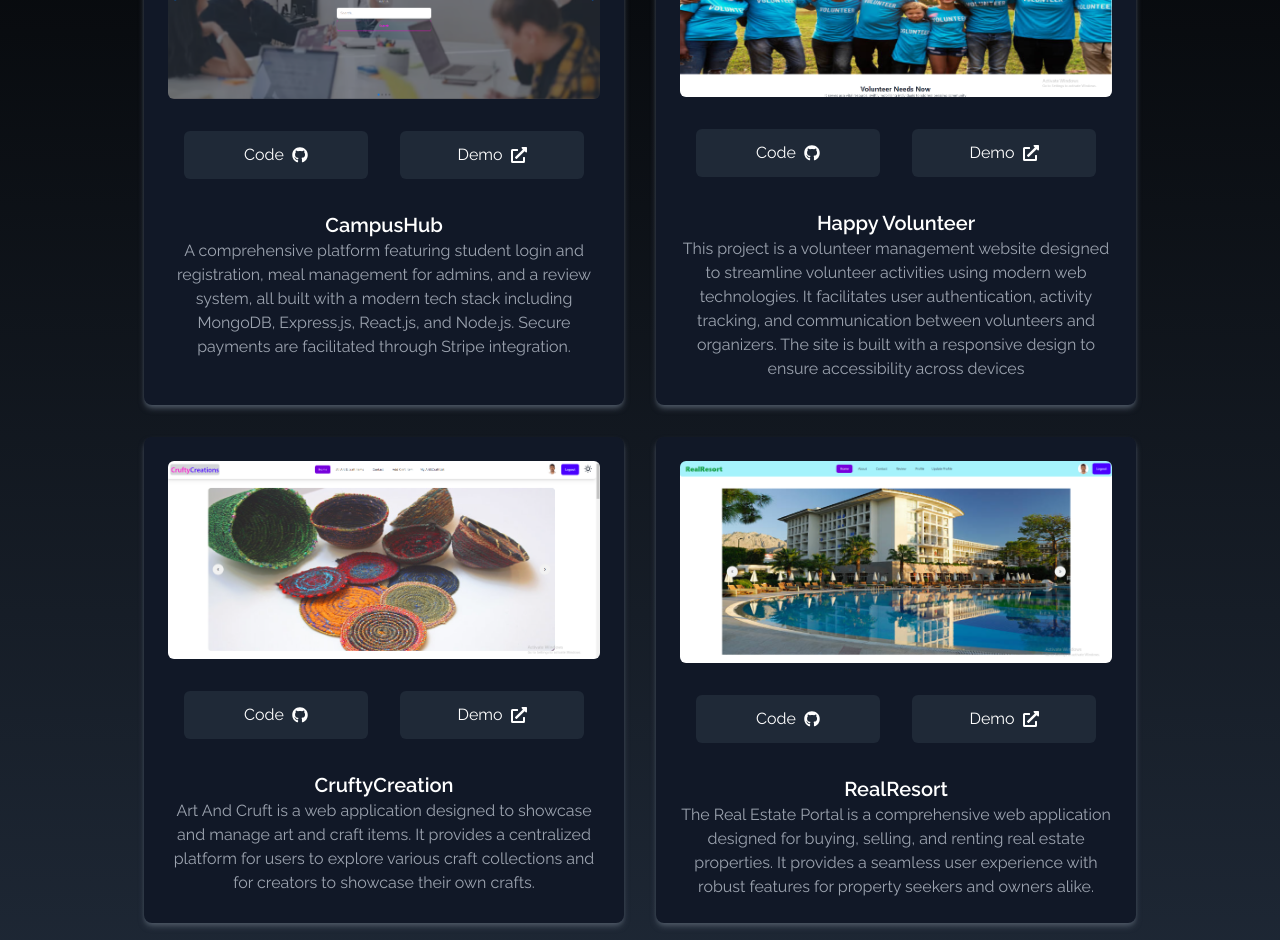
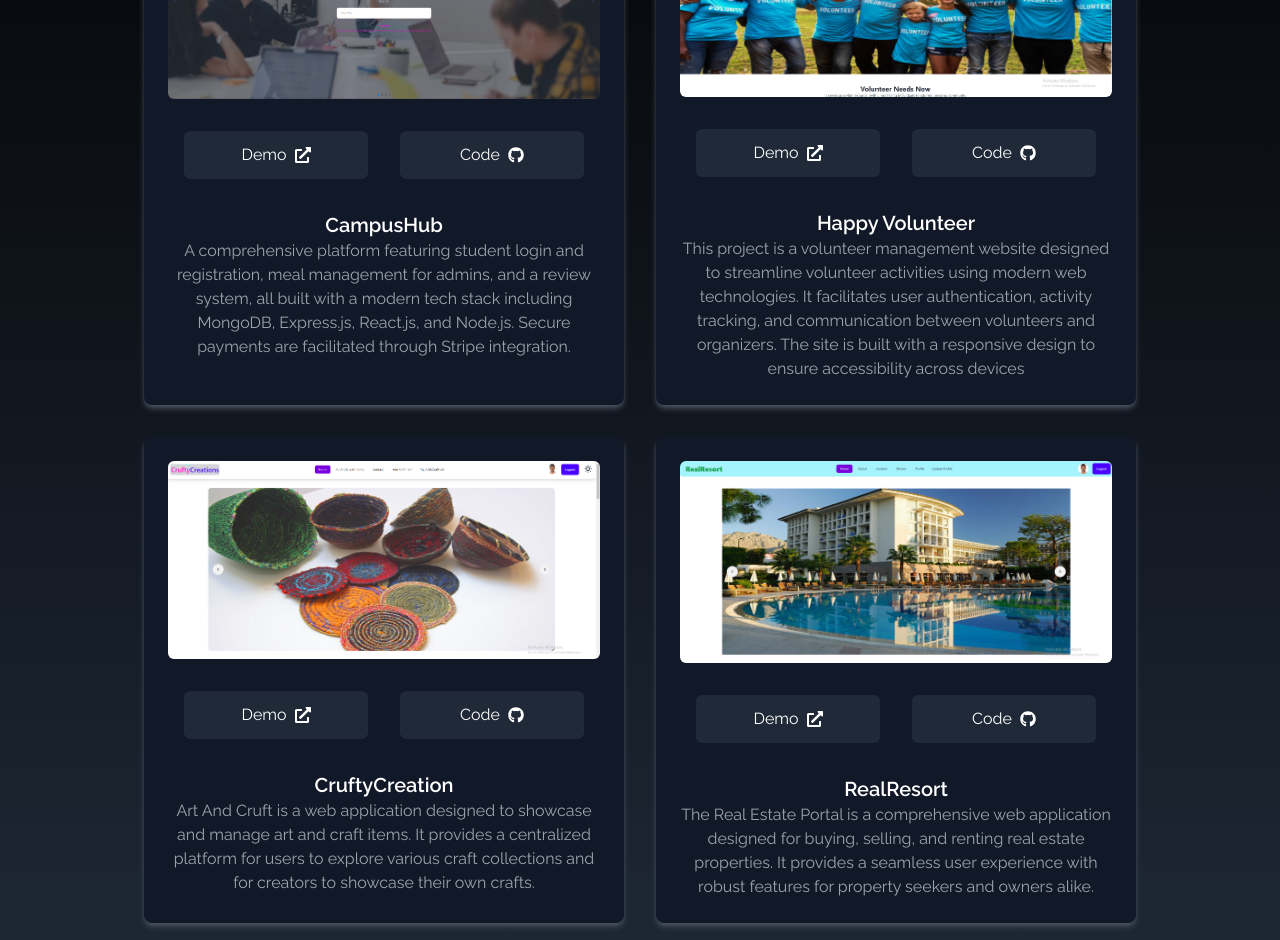
Before and after one commit to saagor16/sagorPortfolio, a React (Vite) app: page / in a window 1280 px wide. Shown: the part 1560-2500 px from the top of the page. Built offline with nearby package versions, Linux system fonts and the light colour scheme.

Commit message:
demo and code resuve

```diff
--- a/src/components/Portfolio.jsx
+++ b/src/components/Portfolio.jsx
@@ -75,6 +75,14 @@ const Portfolio = () => {
                 className="rounded-md duration-200 hover:scale-105"
               />
               <div className="flex flex-col md:flex-row items-center justify-center mt-4">
+              <a
+                  href={project.liveLink}
+                  target="_blank"
+                  rel="noreferrer"
+                  className="w-full md:w-1/2 px-6 py-3 m-2 md:m-4 duration-200 hover:scale-105 text-center bg-gray-800 text-white rounded-md flex items-center justify-center gap-2"
+                >
+                  Demo <FaExternalLinkAlt />
+                </a>
                 <a
                   href={project.githubLink}
                   target="_blank"
@@ -83,14 +91,7 @@ const Portfolio = () => {
                 >
                   Code <FaGithub />
                 </a>
-                <a
-                  href={project.liveLink}
-                  target="_blank"
-                  rel="noreferrer"
-                  className="w-full md:w-1/2 px-6 py-3 m-2 md:m-4 duration-200 hover:scale-105 text-center bg-gray-800 text-white rounded-md flex items-center justify-center gap-2"
-                >
-                  Demo <FaExternalLinkAlt />
-                </a>
+
               </div>
               <div onClick={() => handlerControlModal(i)} className="cursor-pointer text-center mt-4">
                 <h3 className="text-xl font-semibold">{project.name}</h3>
```
